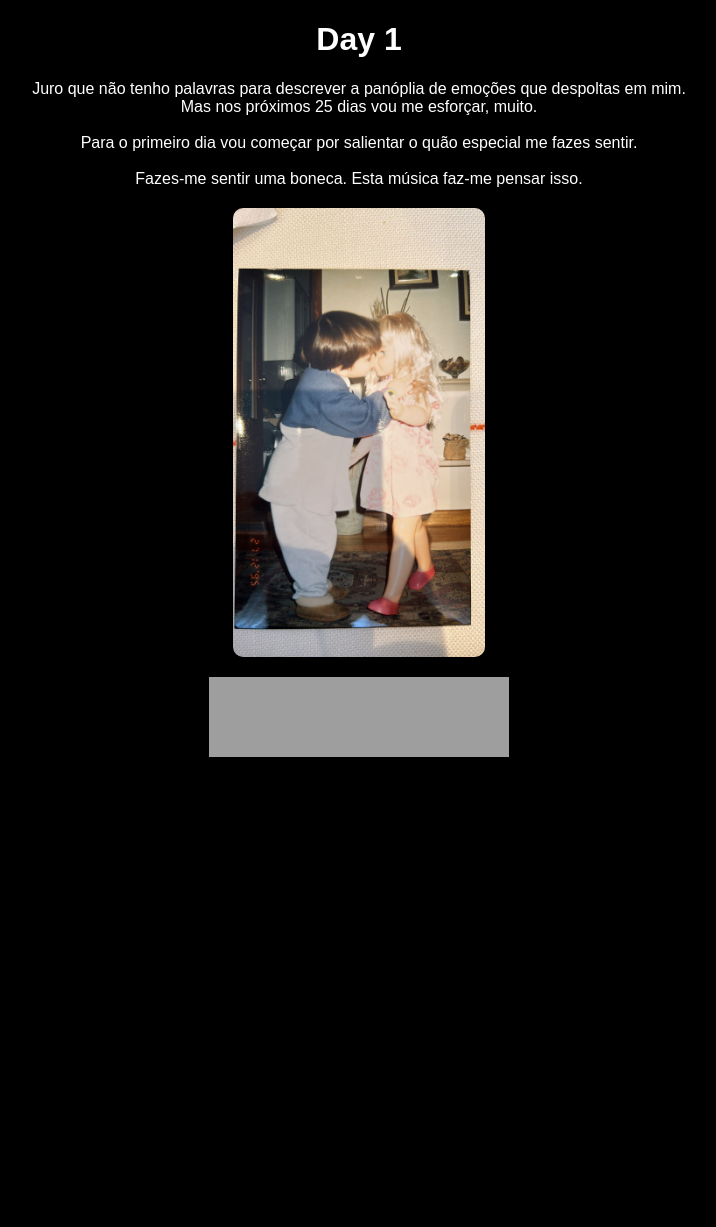
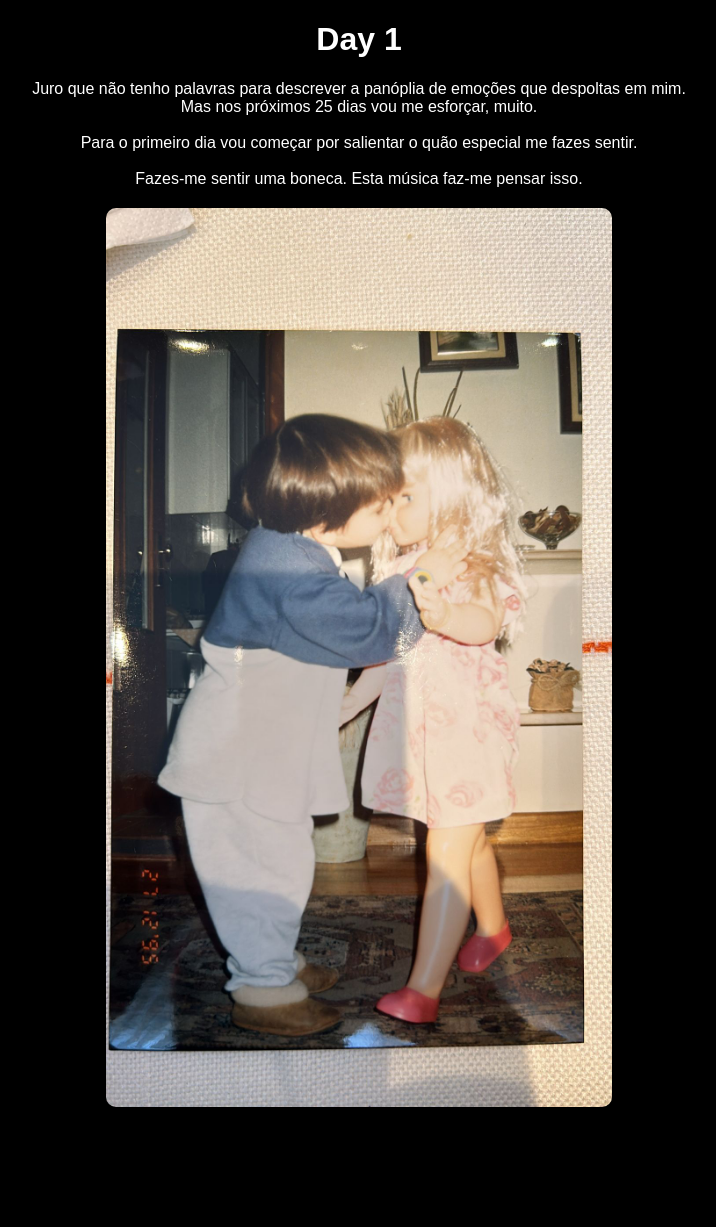
Before and after one commit to CatarinaBranco/AdventCalendar, a Flask app: page /day/1 in a window 1280 px wide. Shown: the whole page, without its empty margins (281-997 px from the left). Before the commit the page ends 757 px from the top, so only its background shows below. Run offline with Flask 3, Linux system fonts and the light colour scheme; grey boxes are pictures that could not be loaded.

Commit message:
almost_all

```diff
--- a/static/style.css
+++ b/static/style.css
@@ -68,7 +68,7 @@ body {
 }
 
 .day-image {
-    max-width: 20%;   /* Limit the image width */
+    max-width: 40%;   /* Limit the image width */
     height: auto;     /* Maintain aspect ratio */
     margin: 20px 0;   /* Add spacing around the image */
     border-radius: 10px; /* Optional: rounded corners */
```
Also changed, not shown: static/pictures/WhatsApp Image 2024-11-13 at 12.00.43 (2).jpeg (deleted), 1 other file.
